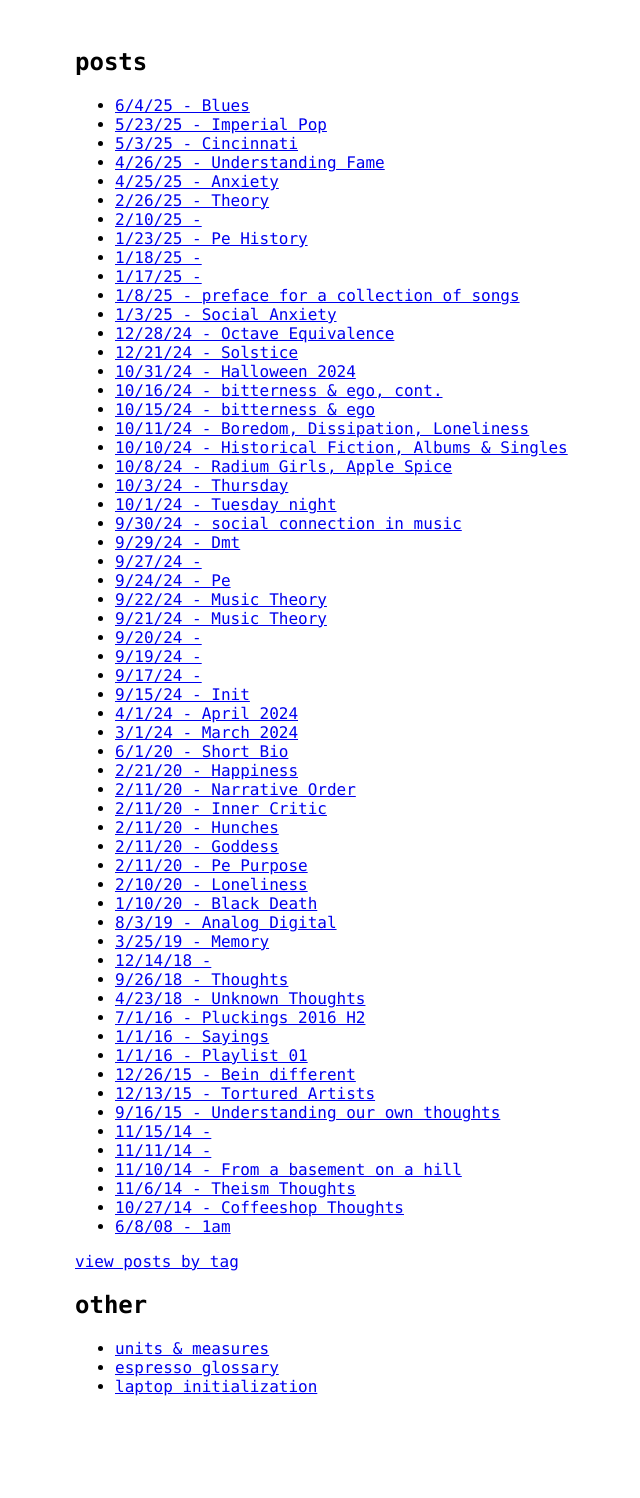
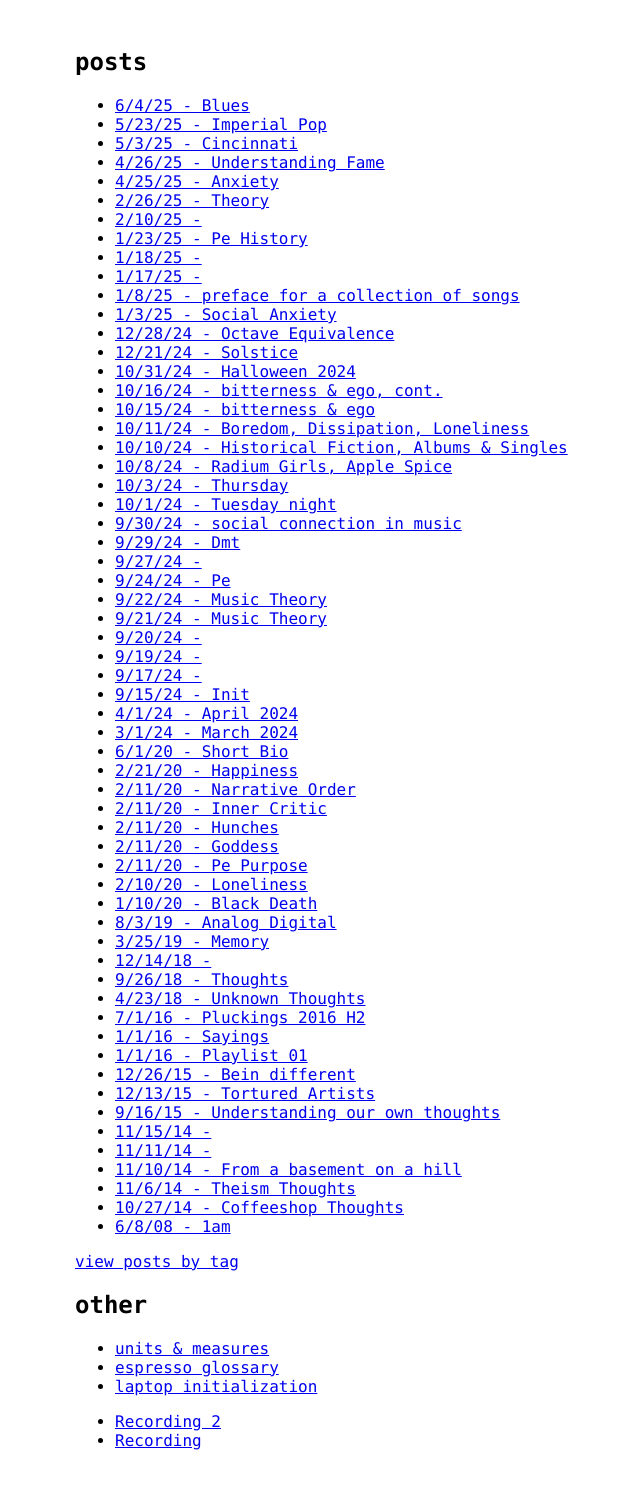
Before and after one commit to popempire/hjhw, a Jekyll site: the page built from index.html, in a window 1280 px wide. Shown: the whole page, without its empty margins (205-845 px from the left). Built offline with Jekyll 4.4.1, drawn with Linux system fonts in a browser that asks for light colours; before the commit the page ends 1444 px from its top, so only the background shows below that.

```diff
--- a/_config.yml
+++ b/_config.yml
@@ -7,3 +7,7 @@ defaults:
       path: "" # an empty string here means all files in the project
     values:
       layout: "default"
+
+collections:
+  pages:
+    outpute: true
--- a/index.html
+++ b/index.html
@@ -25,4 +25,12 @@ title: "H.J.H.W."
   <li><a href="lappy-start">laptop initialization</a></li>
 </ul>
 
+<ul>
+  {% for each_page in site.pages %}
+    <li>
+      <a href="{{ site.url }}{{ site.baseurl }}{{ each_page.url }}">{{ each_page.title }}</a>
+    </li>
+  {% endfor %}
+</ul>
+
 </main>
```
Also changed, not shown: _pages/recording 2.md (renamed from dropbox_notes/recording 2.md, +2 -0 lines), _pages/recording.md (renamed from dropbox_notes/recording.md, +2 -0 lines).
